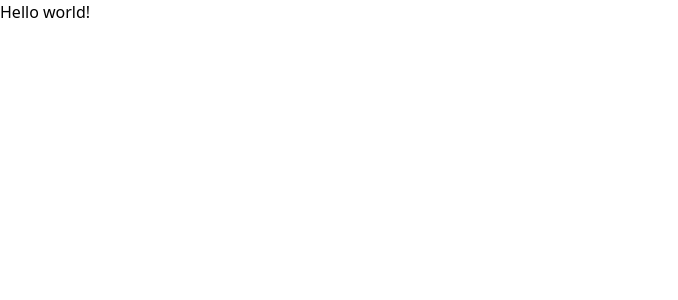
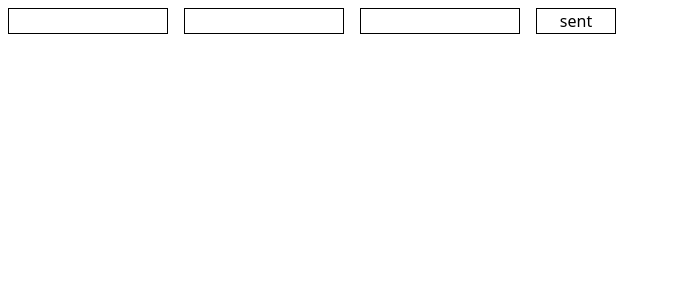
Before and after one commit to aleks1303/dec-2025_react_lessons, a React (Vite) app: page / in a window 1280 px wide. Shown: the top 300 px of the page, without its empty margins (0-678 px from the left). Built offline with nearby package versions, Linux system fonts and the light colour scheme.

Commit message:
lesson5-forms

```diff
--- a/package.json
+++ b/package.json
@@ -14,7 +14,8 @@
     "react": "^19.0.0",
     "react-dom": "^19.0.0",
     "tailwindcss": "^4.1.1",
-    "react-router-dom": "^7.5.0"
+    "react-router-dom": "^7.5.0",
+    "react-hook-form": "^7.56.0"
   },
   "devDependencies": {
     "@eslint/js": "^9.21.0",
--- a/src/App.tsx
+++ b/src/App.tsx
@@ -1,9 +1,10 @@
+import FormComponent from "./components/FormComponent.tsx";
 
 
 const App = () => {
     return (
         <div>
-        Hello world!
+       <FormComponent/>
         </div>
     );
 };
--- /dev/null
+++ b/src/components/FormComponent.tsx
@@ -0,0 +1,32 @@
+import {useForm} from "react-hook-form";
+
+
+type PropsFormType = {
+    username: string,
+    password: string,
+    age: number
+}
+
+const FormComponent = () => {
+    const {handleSubmit, register, formState: {errors}} = useForm<PropsFormType>();
+
+    const handleForm = (formData: PropsFormType) => {
+        console.log(formData)
+    }
+
+    return (
+        <div>
+            <form onSubmit={handleSubmit(handleForm)}>
+                <input className={'border-1 w-40 m-2'} type="text" {...register('username', {required: "поле обов'язкове"})} />
+                {errors.username && <p>{errors.username.message}</p>}
+                <input className={'border-1 w-40 m-2'}  type="text" {...register('password', {required: "поле обов'язкове"})}/>
+                {errors.password && <p>{errors.password.message}</p>}
+                <input className={'border-1 w-40 m-2'}  type="text" {...register('age', {required: "поле обов'язкове"})}/>
+                {errors.age && <p>{errors.age.message}</p>}
+                <button className={'border-1 w-20 m-2'} >sent</button>
+            </form>
+        </div>
+    );
+};
+
+export default FormComponent;
```
Also changed, not shown: 1 other file (tests, documents, lock files or other folders).
